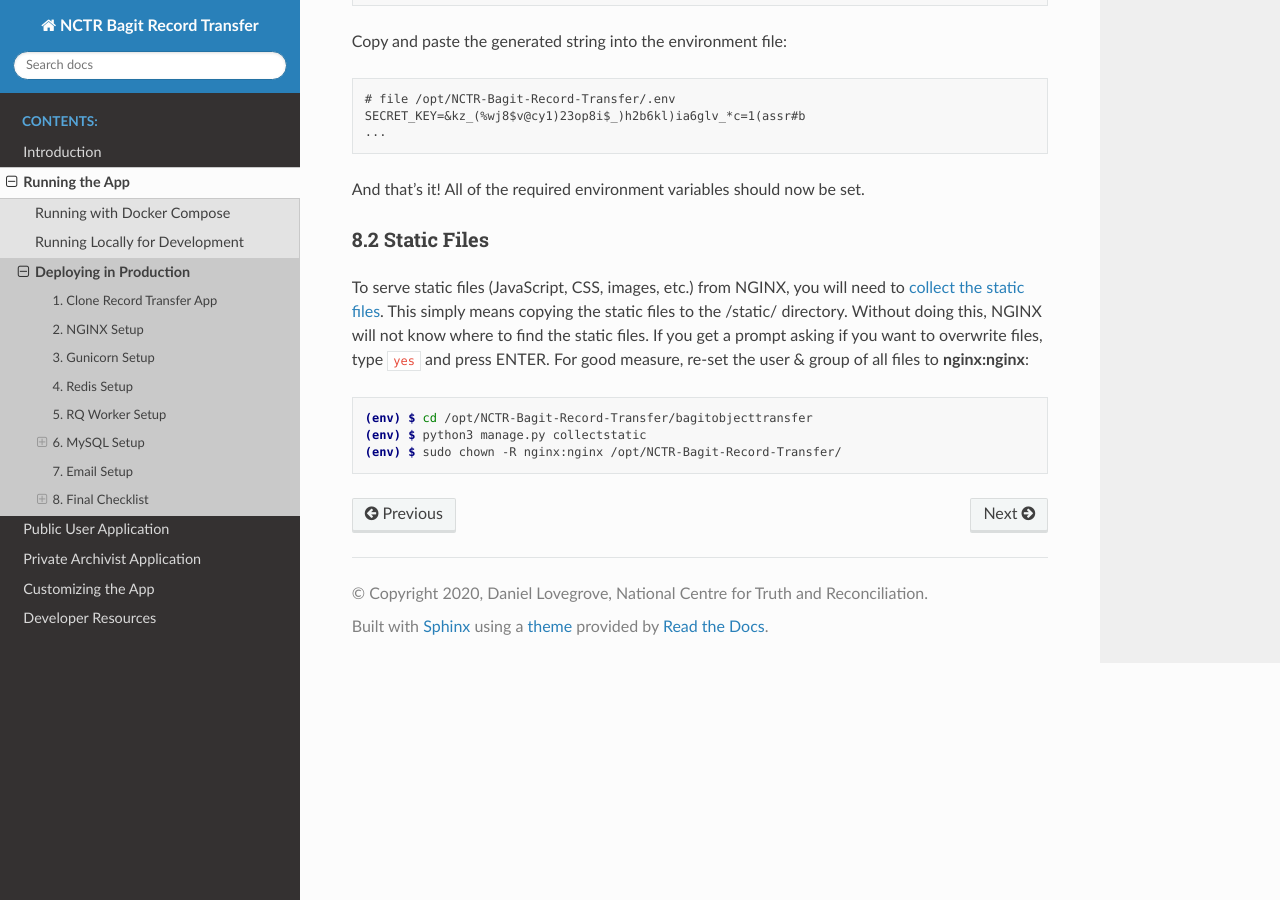
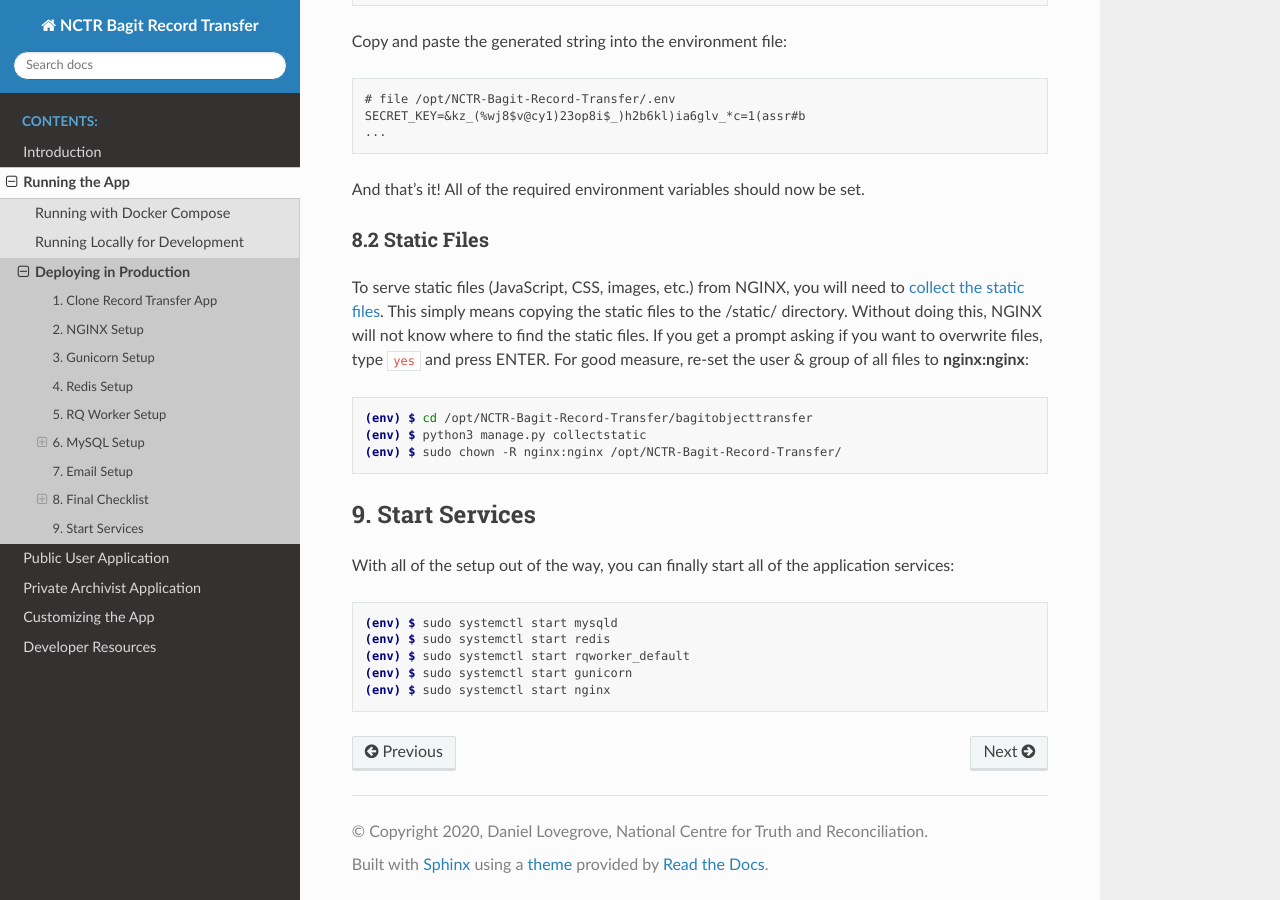
Before and after one commit to NationalCentreTruthReconciliation/Secure-Record-Transfer, a Sphinx documentation site: the page built from docs/running/production.rst, in a window 1280 px wide and 900 px high, scrolled down 12586 px. Built offline with Sphinx 7.4.7 and the Read the Docs theme 2.0.0, drawn with Linux system fonts in a browser that asks for light colours.

Commit message:
Add start services section

```diff
--- a/docs/running/production.rst
+++ b/docs/running/production.rst
@@ -737,3 +737,17 @@ type :code:`yes` and press ENTER. For good measure, re-set the user & group of a
     (env) $ cd /opt/NCTR-Bagit-Record-Transfer/bagitobjecttransfer
     (env) $ python3 manage.py collectstatic
     (env) $ sudo chown -R nginx:nginx /opt/NCTR-Bagit-Record-Transfer/
+
+
+9. Start Services
+#################
+
+With all of the setup out of the way, you can finally start all of the application services:
+
+.. code-block:: console
+
+    (env) $ sudo systemctl start mysqld
+    (env) $ sudo systemctl start redis
+    (env) $ sudo systemctl start rqworker_default
+    (env) $ sudo systemctl start gunicorn
+    (env) $ sudo systemctl start nginx
```
